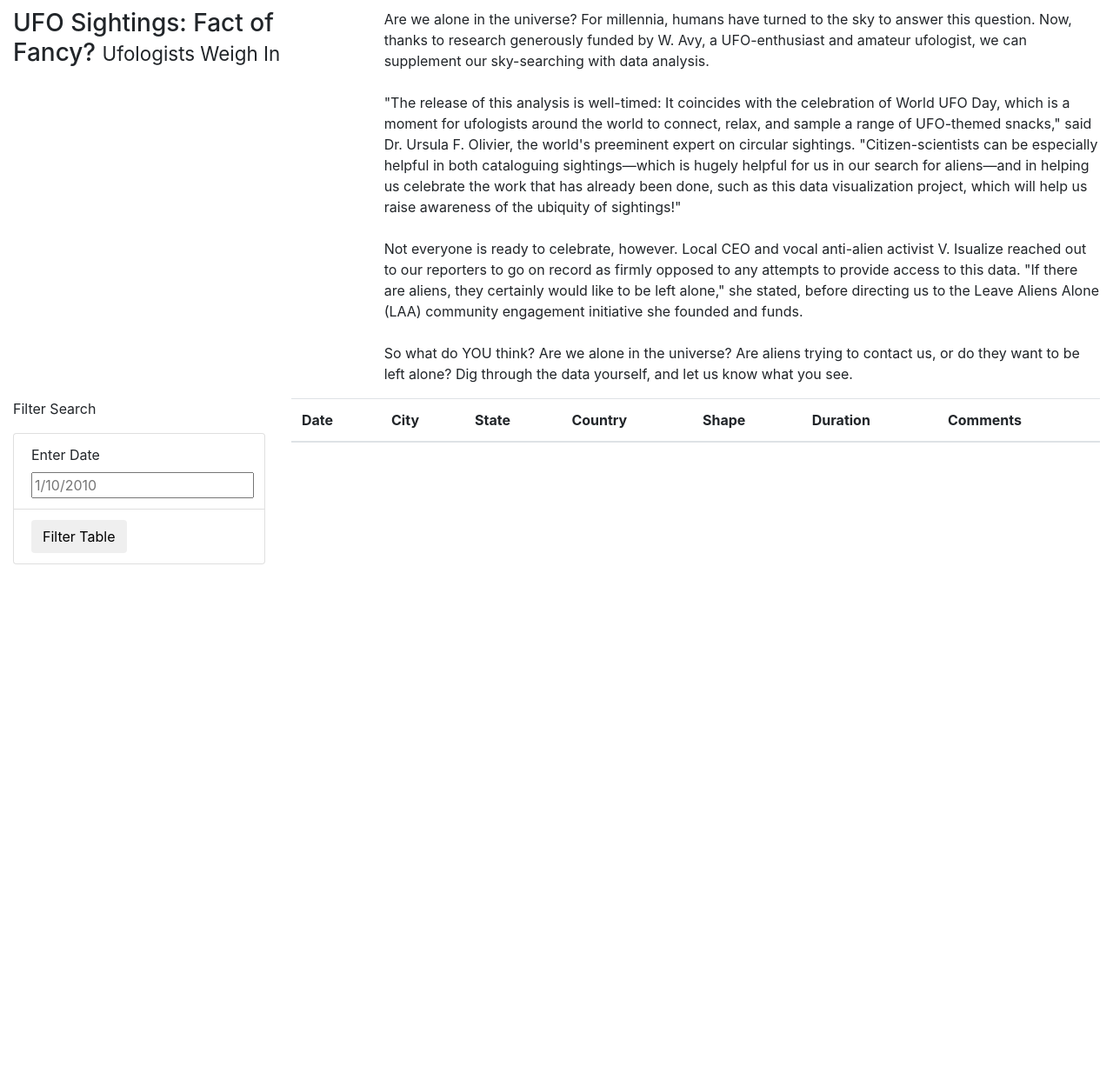
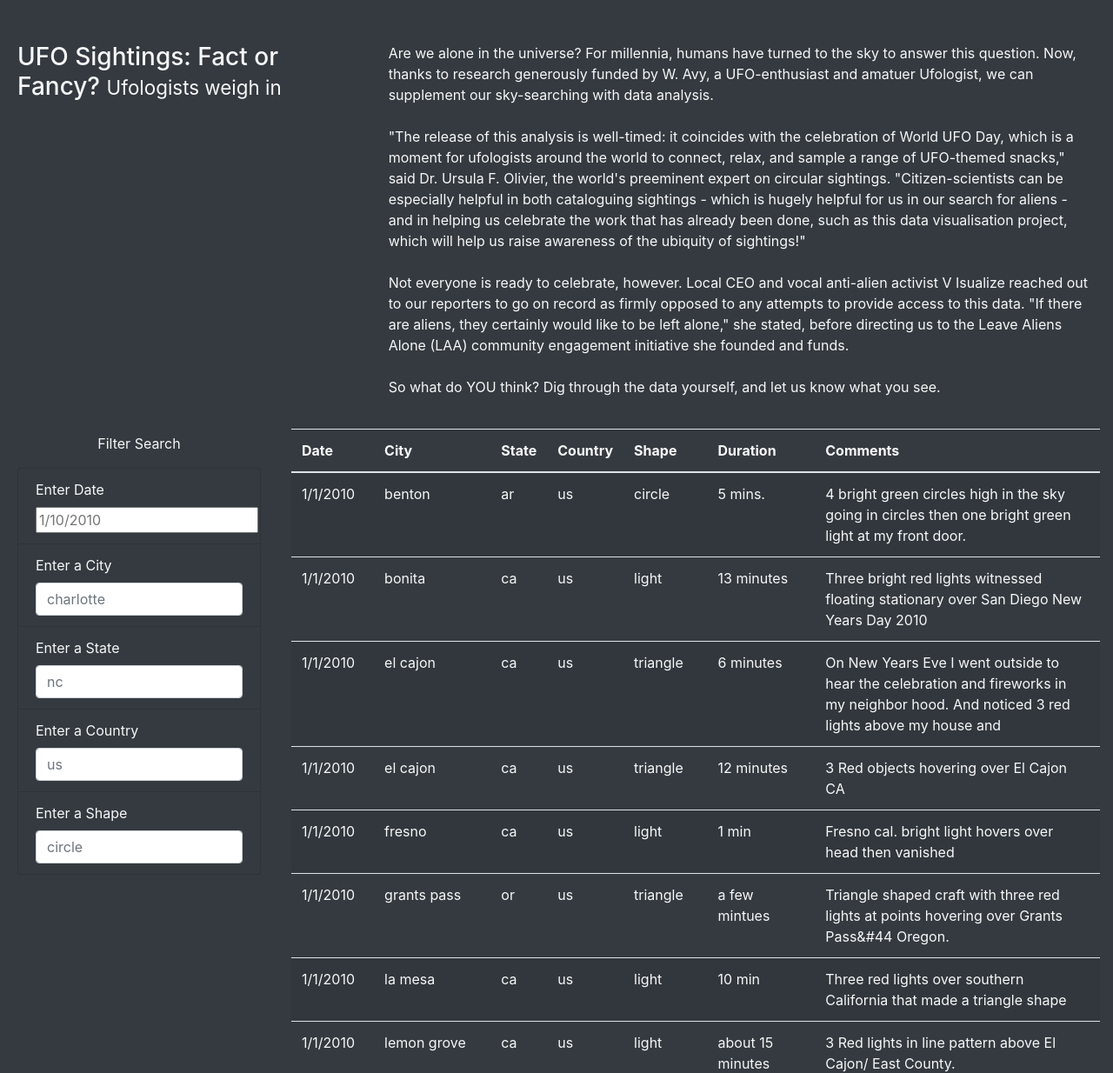
Before and after one commit to william11329/UFOs, a plain HTML site: page index.html in a window 1280 px wide. Shown: the part 262-1496 px from the top of the page at 87% size. Before the commit the page ends 911 px from the top, so only its background shows below. Drawn offline with nearby package versions, Linux system fonts and the light colour scheme.

Commit message:
updated data

```diff
--- a/index.html
+++ b/index.html
@@ -1,59 +1,99 @@
 <!DOCTYPE html>
 <html lang="en">
+
 <head>
-    <meta charset="UTF-8">
-    <meta http-equiv="X-UA-Compatible" content="IE=edge">
-    <meta name="viewport" content="width=device-width, initial-scale=1.0">
-    <title>Document</title>
-    <link
-      rel="stylesheet"
+  <meta charset="UTF-8" />
+  <meta name="viewport" content="width=device-width, initial-scale=1.0" />
+  <meta http-equiv="X-UA-Compatible" content="ie=edge" />
+  <title>UFO Finder</title>
+  <link rel="stylesheet"
     href="https://maxcdn.bootstrapcdn.com/bootstrap/4.0.0/css/bootstrap.min.css"
     integrity="sha384-Gn5384xqQ1aoWXA+058RXPxPg6fy4IWvTNh0E263XmFcJlSAwiGgFAW/dAiS6JXm"
-      crossorigin="anonymous"
-    />
-    <link rel="stylesheet" href="static/css/style.css">
+    crossorigin="anonymous" />
+  <link rel="stylesheet" href="static/css/style.css" />
 </head>
-<body>
+
+<body class="bg-dark">
   <div class="wrapper">
-        <nav class="navbar navbar-expand-lg">
+    <!-- Navbar -->
+    <nav class="navbar navbar-dark bg-dark navbar-expand-lg">
       <a class="navbar-brand" href="index.html">UFO Sightings</a>
     </nav>
+    <!-- Jumbotron -->
     <div class="jumbotron">
-            <h1>The Truth Is Out There</h1>
+      <h1 class="display-4">The Truth is Out There</h1>
     </div>
-    </div>
+
+    <!-- Article title and paragraph -->
     <div class="container-fluid">
       <div class="row">
-          <div class="col-md-4">
-            <h3>UFO Sightings: Fact of Fancy? <small>Ufologists Weigh In</small></h3>
+        <div class="col-md-4 article-title">
+          <h3>UFO Sightings: Fact or Fancy? <small>Ufologists weigh in</small></h3>
         </div>
-          <div class="col-md-8">
+        <div class="col-md-8 article-p">
           <p>
-              Are we alone in the universe? For millennia, humans have turned to the sky to answer this question. Now, thanks to research generously funded by W. Avy, a UFO-enthusiast and amateur ufologist, we can supplement our sky-searching with data analysis.<br><br>"The release of this analysis is well-timed: It coincides with the celebration of World UFO Day, which is a moment for ufologists around the world to connect, relax, and sample a range of UFO-themed snacks," said Dr. Ursula F. Olivier, the world's preeminent expert on circular sightings. "Citizen-scientists can be especially helpful in both cataloguing sightings—which is hugely helpful for us in our search for aliens—and in helping us celebrate the work that has already been done, such as this data visualization project, which will help us raise awareness of the ubiquity of sightings!"<br><br>Not everyone is ready to celebrate, however. Local CEO and vocal anti-alien activist V. Isualize reached out to our reporters to go on record as firmly opposed to any attempts to provide access to this data. "If there are aliens, they certainly would like to be left alone," she stated, before directing us to the Leave Aliens Alone (LAA) community engagement initiative she founded and funds.<br><br>So what do YOU think? Are we alone in the universe? Are aliens trying to contact us, or do they want to be left alone? Dig through the data yourself, and let us know what you see.
-
-
+            Are we alone in the universe? For millennia, humans have turned to the sky to answer
+            this question. Now, thanks to research generously funded by W. Avy, a UFO-enthusiast
+            and amatuer Ufologist, we can supplement our sky-searching with data analysis.
+            <br /><br />"The release of this analysis is well-timed: it coincides with the
+            celebration of World UFO Day, which is a moment for ufologists around the world to
+            connect, relax, and sample a range of UFO-themed snacks," said Dr. Ursula F. Olivier,
+            the world's preeminent expert on circular sightings. "Citizen-scientists can be
+            especially helpful in both cataloguing sightings - which is hugely helpful for us in
+            our search for aliens - and in helping us celebrate the work that has already been
+            done, such as this data visualisation project, which will help us raise awareness of
+            the ubiquity of sightings!"<br /><br />
+            Not everyone is ready to celebrate, however. Local CEO and vocal anti-alien activist V
+            Isualize reached out to our reporters to go on record as firmly opposed to any
+            attempts to provide access to this data. "If there are aliens, they certainly would
+            like to be left alone," she stated, before directing us to the Leave Aliens Alone
+            (LAA) community engagement initiative she founded and funds. <br /><br />So what do
+            YOU think? Dig through the data yourself, and let us know what you see.
           </p>
         </div>
       </div>
     </div>
-    </div>
+
+    <!-- Filter -->
     <div class="container-fluid">
       <div class="row">
         <div class="col-md-3">
-            <form>
-                <p>Filter Search</p>
-            </form>
+          <div class="filters">
+            <form class="bg-dark">
+              <div class="form-group">
+
+
+                <p class="text-center">Filter Search</p>
                 <ul class="list-group">
-                <li class="list-group-item">
+                  <li class="list-group-item bg-dark">
                     <label for="date">Enter Date</label>
                     <input type="text" placeholder="1/10/2010" id="datetime" />
-
                   </li>
-                <li class="list-group-item">
-                    <button id="filter-btn" type="button" class="btn btn-default">Filter Table</button>
+                  <li class="list-group-item bg-dark">
+                    <label for="city">Enter a City</label>
+                    <input type="text" id="city" class="form-control" placeholder="charlotte" />
+                  </li>
+                  <li class="list-group-item bg-dark">
+                    <label for="state">Enter a State</label>
+                    <input type="text" id="state" class="form-control" placeholder="nc" />
+                  </li>
+                  <li class="list-group-item bg-dark">
+                    <label for="country">Enter a Country</label>
+                    <input type="text" id="country" class="form-control" placeholder="us" />
+                  </li>
+                  <li class="list-group-item bg-dark">
+                    <label for="shape">Enter a Shape</label>
+                    <input type="text" id="shape" class="form-control" placeholder="circle" />
                   </li>
                 </ul>
+
+
               </div>
+            </form>
+          </div>
+        </div>
+
+        <!-- Table -->
         <div class="col-md-9">
           <table class="table table-striped">
             <thead>
@@ -72,5 +112,10 @@
         </div>
       </div>
     </div>
+  </div>
+  <script src="https://cdnjs.cloudflare.com/ajax/libs/d3/4.11.0/d3.js"></script>
+  <script src="static/js/data.js"></script>
+  <script src="static/js/app.js"></script>
 </body>
+
 </html>
--- a/static/css/style.css
+++ b/static/css/style.css
@@ -0,0 +1,21 @@
+
+body {
+    color: #f7f7f7;
+  }
+
+  .jumbotron {
+    background-image: url("../images/nasa.jpg");
+    background-size: 100% 100%;
+    text-align: center;
+  }
+
+  .article-title, .article-p {
+    padding: 20px;
+  }
+  form {
+    padding: 5px;
+  }
+
+  #filter-btn {
+    width: 100%;
+  }
--- /dev/null
+++ b/static/js/app.js
@@ -0,0 +1,76 @@
+// from data.js
+const tableData = data;
+
+// get table references
+var tbody = d3.select("tbody");
+
+function buildTable(data) {
+  // First, clear out any existing data
+  tbody.html("");
+
+  // Next, loop through each object in the data
+  // and append a row and cells for each value in the row
+  data.forEach((dataRow) => {
+    // Append a row to the table body
+    let row = tbody.append("tr");
+
+    // Loop through each field in the dataRow and add
+    // each value as a table cell (td)
+    Object.values(dataRow).forEach((val) => {
+      let cell = row.append("td");
+      cell.text(val);
+    });
+  });
+}
+
+// 1. Create a variable to keep track of all the filters as an object.
+var filters ={};
+
+// 3. Use this function to update the filters.
+function updateFilters() {
+
+    // 4a. Save the element that was changed as a variable.
+    let changedElement = d3.select(this.data);
+    // 4b. Save the value that was changed as a variable.
+    let elementValue = changedElement.propety("Value");
+    console.log(elementValue);
+
+    // 4c. Save the id of the filter that was changed as a variable.
+    let filterId = changedElement.attr("id");
+    console.log(filterId);
+    // 5. If a filter value was entered then add that filterId and value
+    // to the filters list. Otherwise, clear that filter from the filters object.
+    if (elementValue) {
+      filters[filterId] = elementValue;
+    }
+
+    else {
+      delete filters[filterId];
+    }
+
+    // 6. Call function to apply all filters and rebuild the table
+    filterTable();
+
+  }
+
+  // 7. Use this function to filter the table when data is entered.
+  function filterTable() {
+
+    // 8. Set the filtered data to the tableData.
+    let filteredData = tableData;
+
+    // 9. Loop through all of the filters and keep any data that
+    // matches the filter values
+    Object.entries(filters).forEach(([key, value]) => {
+      filteredData = filteredData.filter(row => row[key] === value);
+    });
+
+    // 10. Finally, rebuild the table using the filtered data
+    buildTable(filteredData);
+  }
+
+  // 2. Attach an event to listen for changes to each filter
+  d3.selectAll("input").on("change", updateFilters);
+
+  // Build the table when the page loads
+  buildTable(tableData);
```
Also changed, not shown: static/images/nasa.jpg (added), static/js/app_1.js (renamed from js/app.js), static/js/data.js (renamed from js/data.js). Lines whose indentation alone changed are shown as unchanged.
